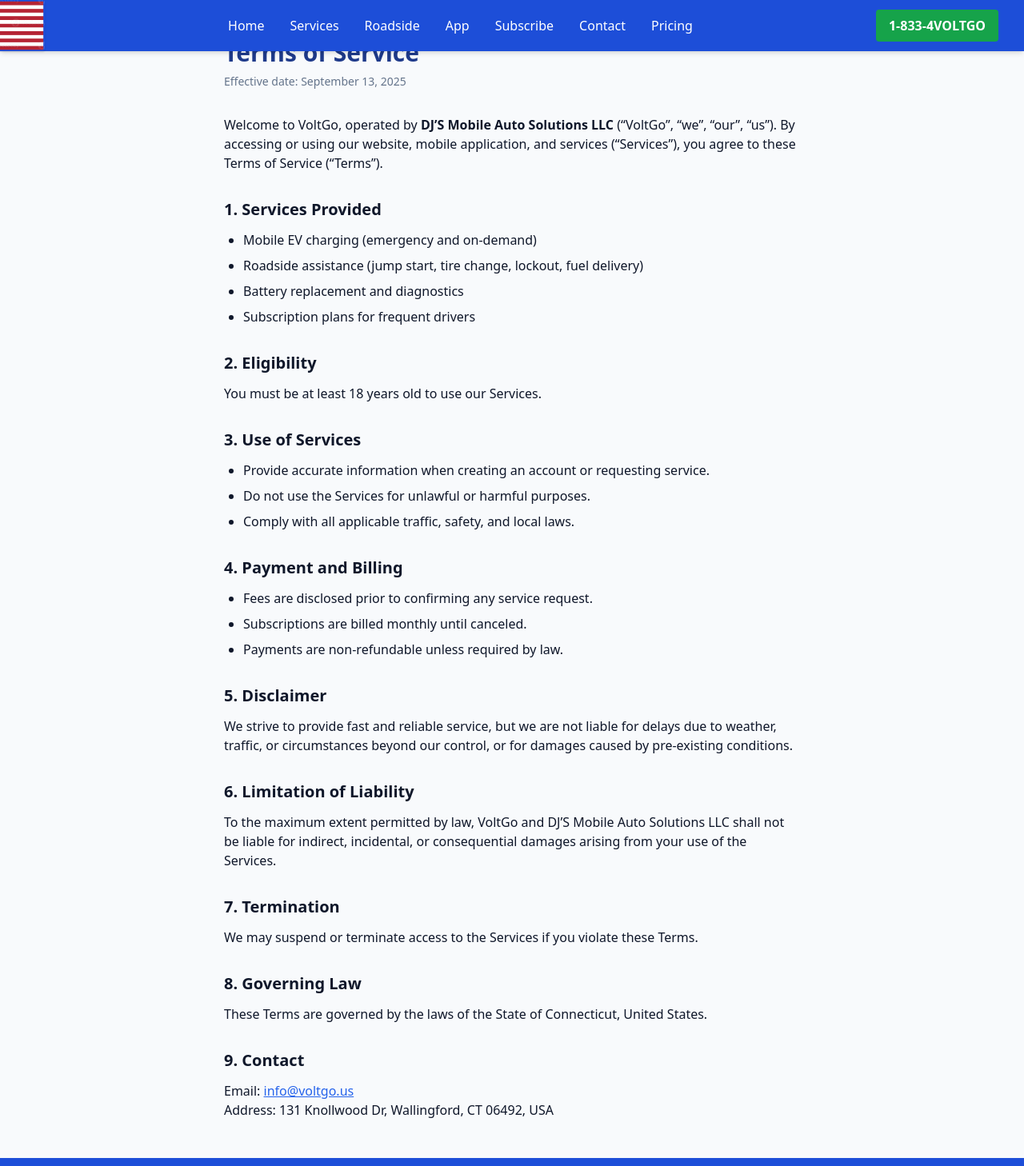
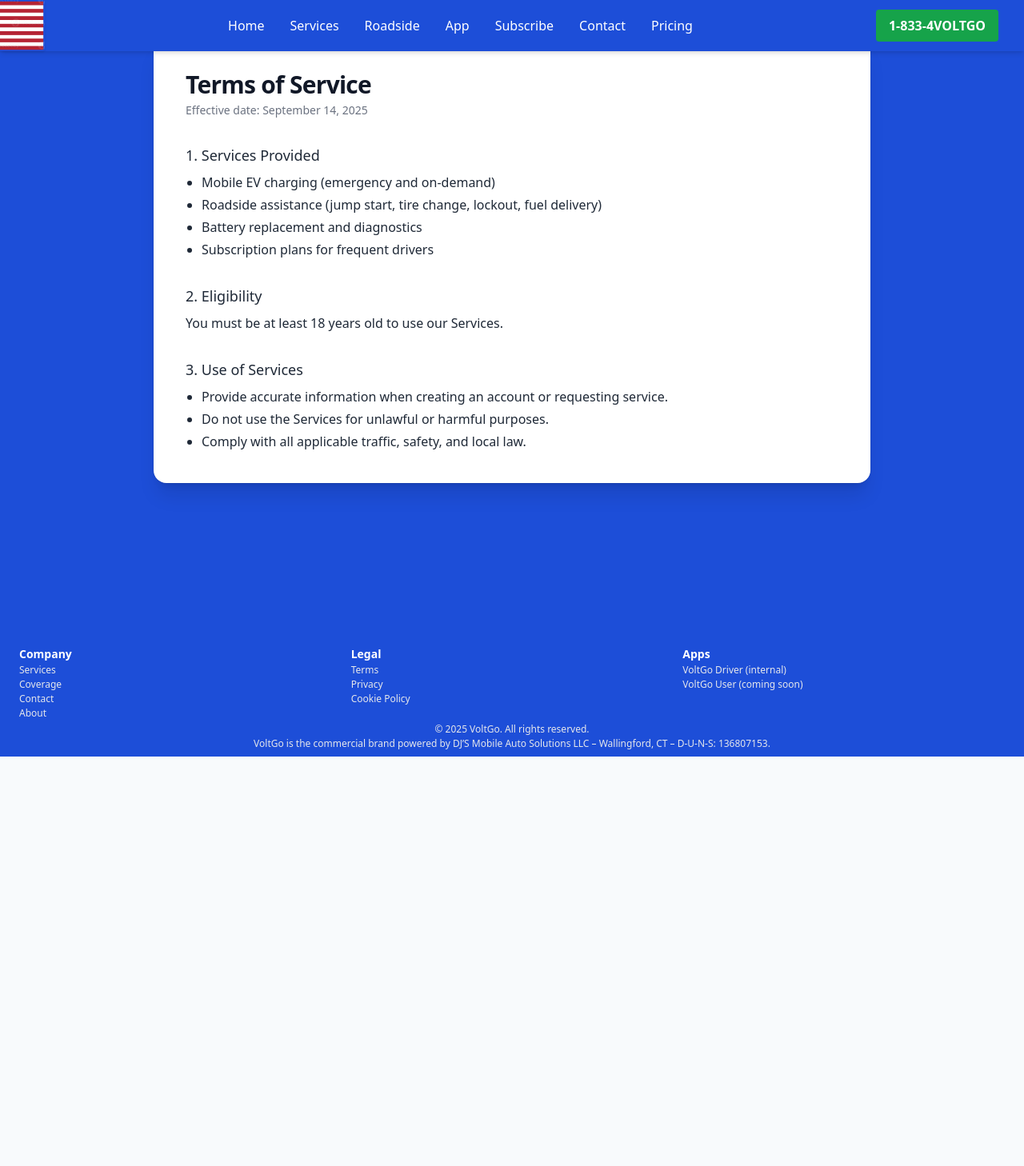
Before and after one commit to djsmobileauto-arch/Voltgo_web, a Next.js app: page /terms in a window 1280 px wide. Shown: the top 1458 px of the page at 80% size. After the commit the page ends 946 px from the top, so only its background shows below. Built offline with nearby package versions, Linux system fonts and the light colour scheme.

Commit message:
Update terms.tsx

```diff
--- a/pages/terms.tsx
+++ b/pages/terms.tsx
@@ -1,72 +1,58 @@
-import Head from 'next/head'
+// pages/terms.tsx
+import Head from "next/head";
 
-export default function Terms() {
-  const today = new Date().toLocaleDateString('en-US', { year: 'numeric', month: 'long', day: 'numeric' })
+export default function TermsPage() {
   return (
     <>
       <Head>
-        <title>Terms of Service — VoltGo</title>
-        <meta name="robots" content="index,follow" />
+        <title>VoltGo | Terms of Service</title>
       </Head>
 
-      <main className="max-w-3xl mx-auto px-6 py-12">
-        <h1 className="text-3xl font-bold text-blue-900 mb-2">Terms of Service</h1>
-        <p className="text-sm text-slate-500 mb-8">Effective date: {today}</p>
-
-        <p className="mb-6">
-          Welcome to VoltGo, operated by <strong>DJ’S Mobile Auto Solutions LLC</strong> (“VoltGo”, “we”, “our”, “us”).
-          By accessing or using our website, mobile application, and services (“Services”), you agree to these Terms of Service (“Terms”).
+      {/* Fondo azul a toda la pantalla */}
+      <main className="min-h-screen bg-blue-700 py-12 px-4">
+        {/* Tarjeta blanca centrada */}
+        <div className="mx-auto max-w-4xl rounded-2xl bg-white shadow-xl ring-1 ring-black/5">
+          <div className="p-6 sm:p-10">
+            <h1 className="text-2xl sm:text-3xl font-semibold tracking-tight text-gray-900">
+              Terms of Service
+            </h1>
+            <p className="mt-1 text-sm text-gray-500">
+              Effective date: September 14, 2025
             </p>
 
-        <h2 className="text-xl font-semibold mt-8 mb-3">1. Services Provided</h2>
-        <ul className="list-disc pl-6 space-y-2">
+            {/* --- CONTENIDO --- */}
+            <section className="mt-8 space-y-8 text-gray-800">
+              <div>
+                <h2 className="text-lg font-medium">1. Services Provided</h2>
+                <ul className="mt-2 list-disc pl-5 space-y-1">
                   <li>Mobile EV charging (emergency and on-demand)</li>
                   <li>Roadside assistance (jump start, tire change, lockout, fuel delivery)</li>
                   <li>Battery replacement and diagnostics</li>
                   <li>Subscription plans for frequent drivers</li>
                 </ul>
+              </div>
 
-        <h2 className="text-xl font-semibold mt-8 mb-3">2. Eligibility</h2>
-        <p>You must be at least 18 years old to use our Services.</p>
+              <div>
+                <h2 className="text-lg font-medium">2. Eligibility</h2>
+                <p className="mt-2">
+                  You must be at least 18 years old to use our Services.
+                </p>
+              </div>
 
-        <h2 className="text-xl font-semibold mt-8 mb-3">3. Use of Services</h2>
-        <ul className="list-disc pl-6 space-y-2">
+              <div>
+                <h2 className="text-lg font-medium">3. Use of Services</h2>
+                <ul className="mt-2 list-disc pl-5 space-y-1">
                   <li>Provide accurate information when creating an account or requesting service.</li>
                   <li>Do not use the Services for unlawful or harmful purposes.</li>
-          <li>Comply with all applicable traffic, safety, and local laws.</li>
+                  <li>Comply with all applicable traffic, safety, and local law.</li>
                 </ul>
+              </div>
 
-        <h2 className="text-xl font-semibold mt-8 mb-3">4. Payment and Billing</h2>
-        <ul className="list-disc pl-6 space-y-2">
-          <li>Fees are disclosed prior to confirming any service request.</li>
-          <li>Subscriptions are billed monthly until canceled.</li>
-          <li>Payments are non-refundable unless required by law.</li>
-        </ul>
-
-        <h2 className="text-xl font-semibold mt-8 mb-3">5. Disclaimer</h2>
-        <p>
-          We strive to provide fast and reliable service, but we are not liable for delays due to weather, traffic,
-          or circumstances beyond our control, or for damages caused by pre-existing conditions.
-        </p>
-
-        <h2 className="text-xl font-semibold mt-8 mb-3">6. Limitation of Liability</h2>
-        <p>
-          To the maximum extent permitted by law, VoltGo and DJ’S Mobile Auto Solutions LLC shall not be liable for
-          indirect, incidental, or consequential damages arising from your use of the Services.
-        </p>
-
-        <h2 className="text-xl font-semibold mt-8 mb-3">7. Termination</h2>
-        <p>We may suspend or terminate access to the Services if you violate these Terms.</p>
-
-        <h2 className="text-xl font-semibold mt-8 mb-3">8. Governing Law</h2>
-        <p>These Terms are governed by the laws of the State of Connecticut, United States.</p>
-
-        <h2 className="text-xl font-semibold mt-8 mb-3">9. Contact</h2>
-        <p>
-          Email: <a className="text-blue-600 underline" href="mailto:info@voltgo.us">info@voltgo.us</a><br />
-          Address: 131 Knollwood Dr, Wallingford, CT 06492, USA
-        </p>
+              {/* agrega aquí el resto de secciones existentes */}
+            </section>
+          </div>
+        </div>
       </main>
     </>
-  )
+  );
 }
```
Lines whose indentation alone changed are shown as unchanged.
